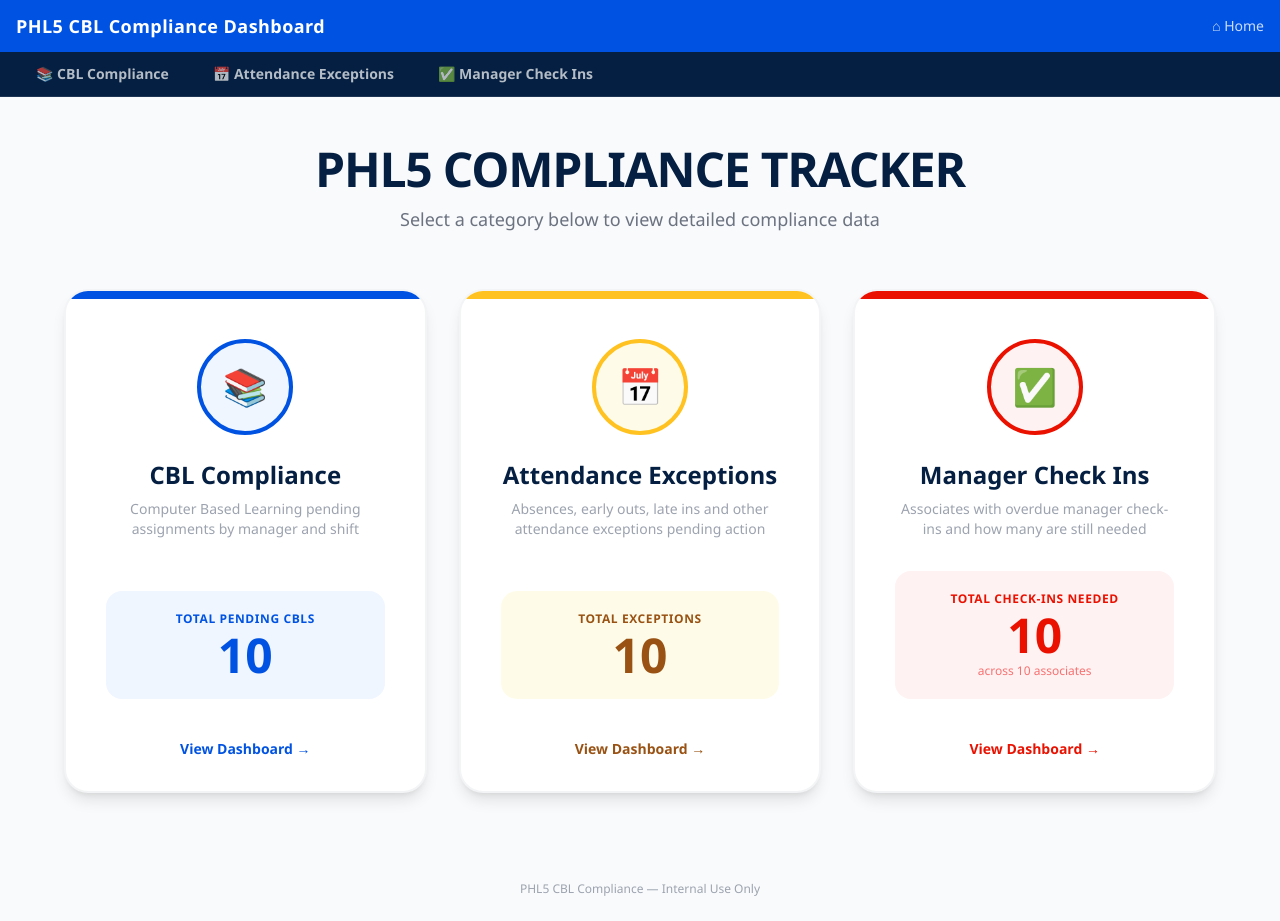
After one commit to shalingandhi-samy/HR-Compliance, a FastAPI app: template templates/home.html in a window 1280 px wide. The commit adds this page. Run offline with FastAPI, Linux system fonts and the light colour scheme; the template is opened without the code that fills it: most values are stand-ins (such as "Sample title", 1, 10 or a date in 2020); some libraries are stand-ins or nearby versions.

Commit message:
feat: add home page with 3 big clickable cards, move CBL to /cbls

```diff
--- a/main.py
+++ b/main.py
@@ -25,6 +25,27 @@ templates = Jinja2Templates(directory="templates")
 
 
 @app.get("/", response_class=HTMLResponse)
+async def home(request: Request):
+    # Load all 3 totals for the home page cards
+    cbl_records = load_data()
+    cbl_summary = get_summary(cbl_records)
+
+    att_records = load_attendance()
+    att_summary = get_attendance_summary(att_records)
+
+    chk_records = load_checkins()
+    chk_summary = get_checkin_summary(chk_records)
+
+    return templates.TemplateResponse("home.html", {
+        "request": request,
+        "cbl_total": cbl_summary["total"],
+        "att_total": att_summary["total"],
+        "chk_total": chk_summary["total"],
+        "chk_associates": chk_summary["total_associates"],
+    })
+
+
+@app.get("/cbls", response_class=HTMLResponse)
 async def index(request: Request):
     records = load_data()
     summary = get_summary(records)
@@ -36,7 +57,7 @@ async def index(request: Request):
     })
 
 
-@app.get("/manager/{manager_name}", response_class=HTMLResponse)
+@app.get("/cbls/manager/{manager_name}", response_class=HTMLResponse)
 async def manager_detail(request: Request, manager_name: str):
     manager = unquote(manager_name)
     records = load_data()
--- a/templates/base.html
+++ b/templates/base.html
@@ -43,8 +43,8 @@
   <!-- Tab Nav -->
   <div class="bg-[#041f41] border-b border-white/10">
     <div class="max-w-7xl mx-auto px-4 flex gap-1">
-      <a href="/" class="px-5 py-3 text-sm font-semibold text-white/70 hover:text-white hover:bg-white/10 transition rounded-t-md
-        {% if request.url.path == '/' or '/manager/' in request.url.path and '/attendance/' not in request.url.path %}bg-white/10 text-white border-b-2 border-[#ffc220]{% endif %}">
+      <a href="/cbls" class="px-5 py-3 text-sm font-semibold text-white/70 hover:text-white hover:bg-white/10 transition rounded-t-md
+        {% if request.url.path == '/cbls' or '/cbls/manager/' in request.url.path %}bg-white/10 text-white border-b-2 border-[#ffc220]{% endif %}">
         &#128218; CBL Compliance
       </a>
       <a href="/attendance" class="px-5 py-3 text-sm font-semibold text-white/70 hover:text-white hover:bg-white/10 transition rounded-t-md
--- /dev/null
+++ b/templates/home.html
@@ -0,0 +1,81 @@
+{% extends "base.html" %}
+{% block title %}PHL5 Compliance Tracker{% endblock %}
+{% block content %}
+
+<!-- Header -->
+<div class="text-center mb-14 mt-4">
+  <h1 class="text-5xl font-black text-[#041f41] tracking-tight">PHL5 COMPLIANCE TRACKER</h1>
+  <p class="text-gray-500 mt-3 text-lg">Select a category below to view detailed compliance data</p>
+</div>
+
+<!-- Big Cards -->
+<div class="grid grid-cols-1 md:grid-cols-3 gap-8 max-w-6xl mx-auto">
+
+  <!-- CBL Compliance -->
+  <a href="/cbls"
+     class="group relative bg-white border-2 border-gray-100 rounded-3xl shadow-lg hover:shadow-2xl hover:-translate-y-2 transition-all duration-300 overflow-hidden cursor-pointer flex flex-col">
+    <!-- Top accent bar -->
+    <div class="h-2 bg-[#0053e2] w-full"></div>
+    <div class="p-10 flex flex-col items-center text-center flex-1">
+      <!-- Icon -->
+      <div class="w-24 h-24 rounded-full bg-blue-50 border-4 border-[#0053e2] flex items-center justify-center mb-6 group-hover:scale-110 transition-transform duration-300">
+        <span class="text-4xl">&#128218;</span>
+      </div>
+      <h2 class="text-2xl font-black text-[#041f41] mb-2">CBL Compliance</h2>
+      <p class="text-gray-400 text-sm mb-8">Computer Based Learning pending assignments by manager and shift</p>
+      <!-- Stat -->
+      <div class="mt-auto w-full bg-blue-50 rounded-2xl py-5 px-4">
+        <div class="text-xs font-semibold text-[#0053e2] uppercase tracking-wider mb-1">Total Pending CBLs</div>
+        <div class="text-5xl font-black text-[#0053e2]">{{ cbl_total }}</div>
+      </div>
+    </div>
+    <!-- Hover arrow -->
+    <div class="px-10 pb-8 flex justify-center">
+      <span class="text-[#0053e2] font-bold text-sm group-hover:underline">View Dashboard &rarr;</span>
+    </div>
+  </a>
+
+  <!-- Attendance Exceptions -->
+  <a href="/attendance"
+     class="group relative bg-white border-2 border-gray-100 rounded-3xl shadow-lg hover:shadow-2xl hover:-translate-y-2 transition-all duration-300 overflow-hidden cursor-pointer flex flex-col">
+    <div class="h-2 bg-[#ffc220] w-full"></div>
+    <div class="p-10 flex flex-col items-center text-center flex-1">
+      <div class="w-24 h-24 rounded-full bg-yellow-50 border-4 border-[#ffc220] flex items-center justify-center mb-6 group-hover:scale-110 transition-transform duration-300">
+        <span class="text-4xl">&#128197;</span>
+      </div>
+      <h2 class="text-2xl font-black text-[#041f41] mb-2">Attendance Exceptions</h2>
+      <p class="text-gray-400 text-sm mb-8">Absences, early outs, late ins and other attendance exceptions pending action</p>
+      <div class="mt-auto w-full bg-yellow-50 rounded-2xl py-5 px-4">
+        <div class="text-xs font-semibold text-[#995213] uppercase tracking-wider mb-1">Total Exceptions</div>
+        <div class="text-5xl font-black text-[#995213]">{{ att_total }}</div>
+      </div>
+    </div>
+    <div class="px-10 pb-8 flex justify-center">
+      <span class="text-[#995213] font-bold text-sm group-hover:underline">View Dashboard &rarr;</span>
+    </div>
+  </a>
+
+  <!-- Manager Check Ins -->
+  <a href="/checkins"
+     class="group relative bg-white border-2 border-gray-100 rounded-3xl shadow-lg hover:shadow-2xl hover:-translate-y-2 transition-all duration-300 overflow-hidden cursor-pointer flex flex-col">
+    <div class="h-2 bg-[#ea1100] w-full"></div>
+    <div class="p-10 flex flex-col items-center text-center flex-1">
+      <div class="w-24 h-24 rounded-full bg-red-50 border-4 border-[#ea1100] flex items-center justify-center mb-6 group-hover:scale-110 transition-transform duration-300">
+        <span class="text-4xl">&#9989;</span>
+      </div>
+      <h2 class="text-2xl font-black text-[#041f41] mb-2">Manager Check Ins</h2>
+      <p class="text-gray-400 text-sm mb-8">Associates with overdue manager check-ins and how many are still needed</p>
+      <div class="mt-auto w-full bg-red-50 rounded-2xl py-5 px-4">
+        <div class="text-xs font-semibold text-[#ea1100] uppercase tracking-wider mb-1">Total Check-Ins Needed</div>
+        <div class="text-5xl font-black text-[#ea1100]">{{ chk_total }}</div>
+        <div class="text-xs text-red-400 mt-1">across {{ chk_associates }} associates</div>
+      </div>
+    </div>
+    <div class="px-10 pb-8 flex justify-center">
+      <span class="text-[#ea1100] font-bold text-sm group-hover:underline">View Dashboard &rarr;</span>
+    </div>
+  </a>
+
+</div>
+
+{% endblock %}
--- a/templates/index.html
+++ b/templates/index.html
@@ -63,7 +63,7 @@
         {% set stats = summary.manager_stats[manager] %}
         {% set total_m = summary.manager_totals[manager] %}
         <tr class="hover:bg-blue-50 transition cursor-pointer group"
-            onclick="window.location='/manager/{{ manager | urlencode }}'">
+            onclick="window.location='/cbls/manager/{{ manager | urlencode }}'">
           <td class="px-4 py-3 font-medium text-[#0053e2] group-hover:underline">
             {{ manager }}
           </td>
--- a/templates/manager.html
+++ b/templates/manager.html
@@ -3,7 +3,7 @@
 {% block content %}
 
 <!-- Back Button -->
-<a href="/" class="inline-flex items-center gap-2 text-[#0053e2] hover:underline font-medium text-sm mb-6">
+<a href="/cbls" class="inline-flex items-center gap-2 text-[#0053e2] hover:underline font-medium text-sm mb-6">
   &#8592; Back to Dashboard
 </a>
 
```
